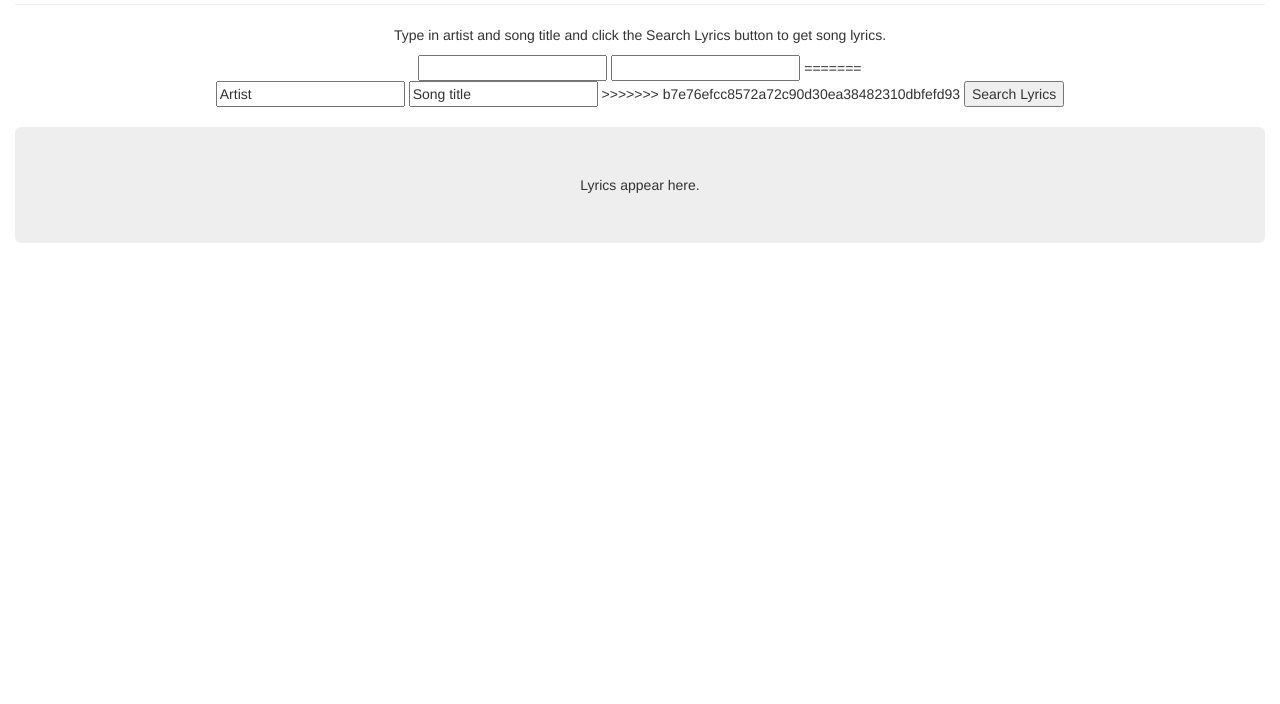
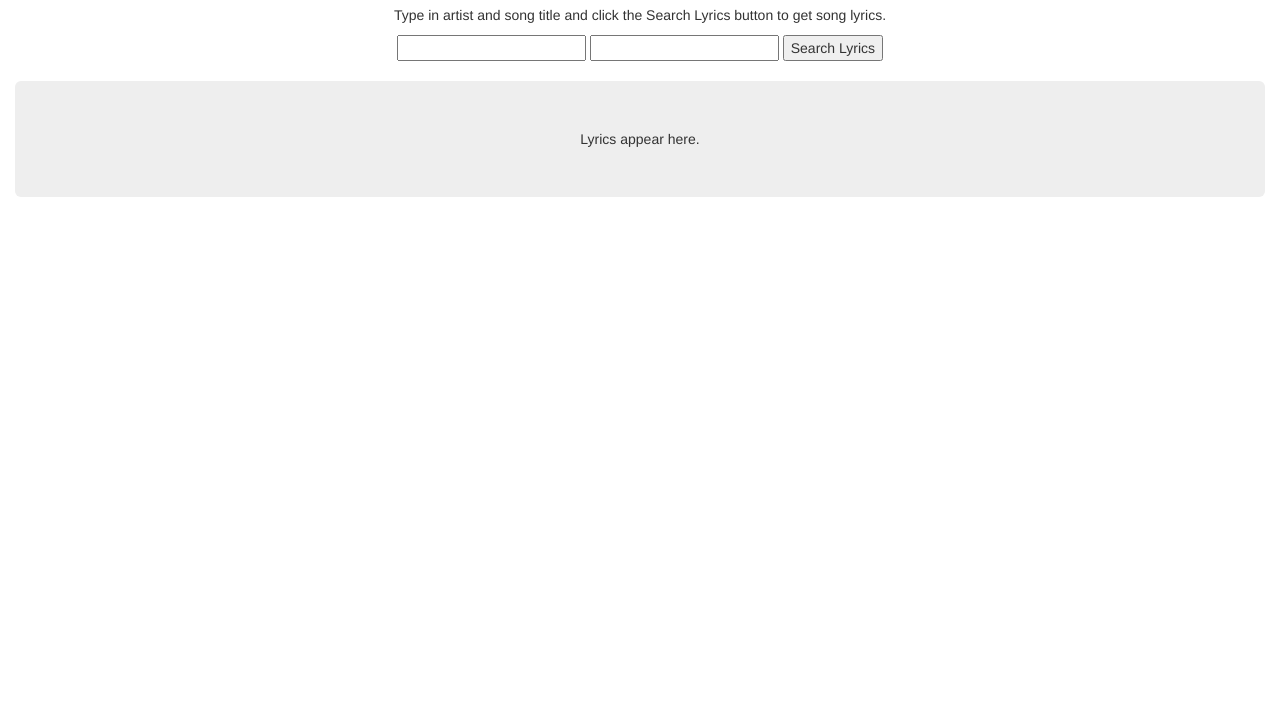
Before and after one commit to corbittcoder/LyricsFinder, a plain HTML site: page index.html in a window 1280 px wide. Shown: the part 96-800 px from the top of the page. Drawn offline with nearby package versions, Linux system fonts and the light colour scheme.

Commit message:
fixed merge issue

```diff
--- a/index.html
+++ b/index.html
@@ -13,21 +13,17 @@
 	<meta name="viewport" content="width=device-width, initial-scale=1">
 </head>
 <body>
-<<<<<<< HEAD
 <div class="container-fluid">
 	<div class="text-center">
 		<h1>Lyrics Finder</h1>
 		<hr>
 		<p>Type in artist and song title and click the Search Lyrics button to get song lyrics.</p>
-		<input id="artist" type="text" alt="Artist"></input>
-		<input id="title"  type="text" alt="Song title"></input>
-=======
-	<form>
-		<input id="artist" type="text" value="Artist"></input>
-		<input id="title"  type="text" value="Song title"></input>
->>>>>>> b7e76efcc8572a72c90d30ea38482310dbfefd93
-		<button id="searchButton">Search Lyrics</button>
-		<br><br>
+		<form>
+			<input id="artist" type="text" alt="Artist"></input>
+			<input id="title"  type="text" alt="Song title"></input>
+			<button id="searchButton">Search Lyrics</button>
+			<br><br>
+		</form>
 	</div>
 	<div class="jumbotron">
 		<div id="lyrics" class="text-center">Lyrics appear here.</div>
```
